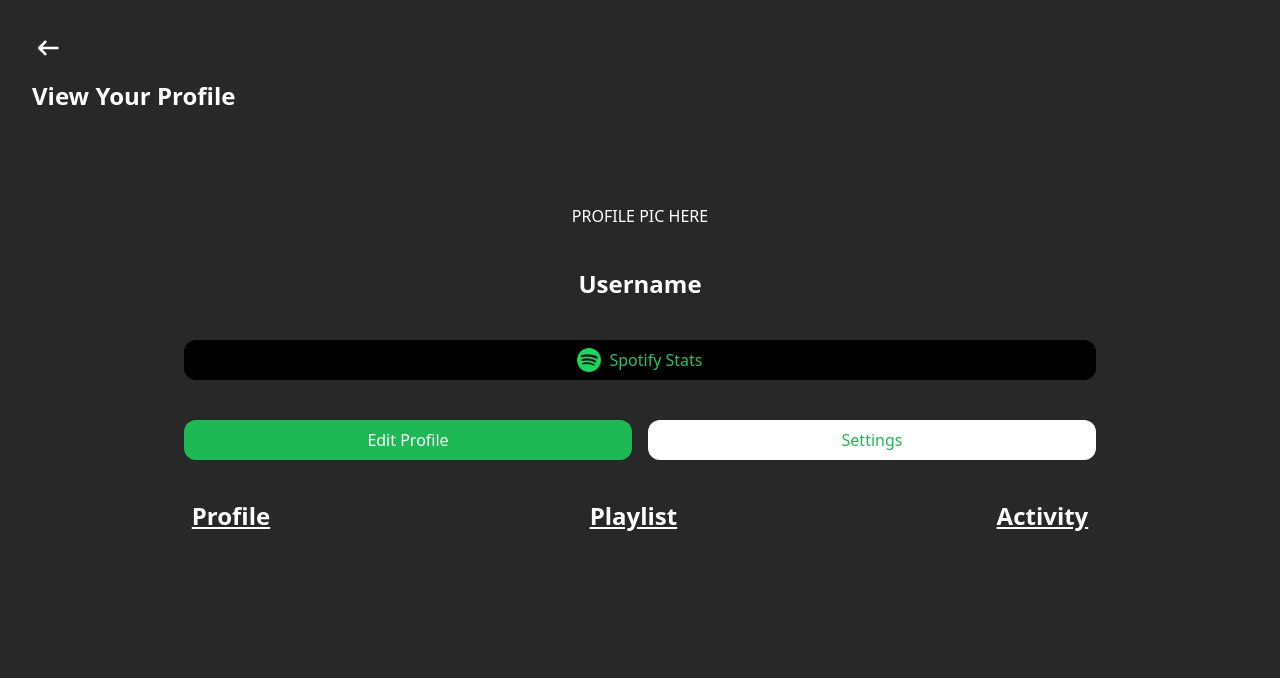
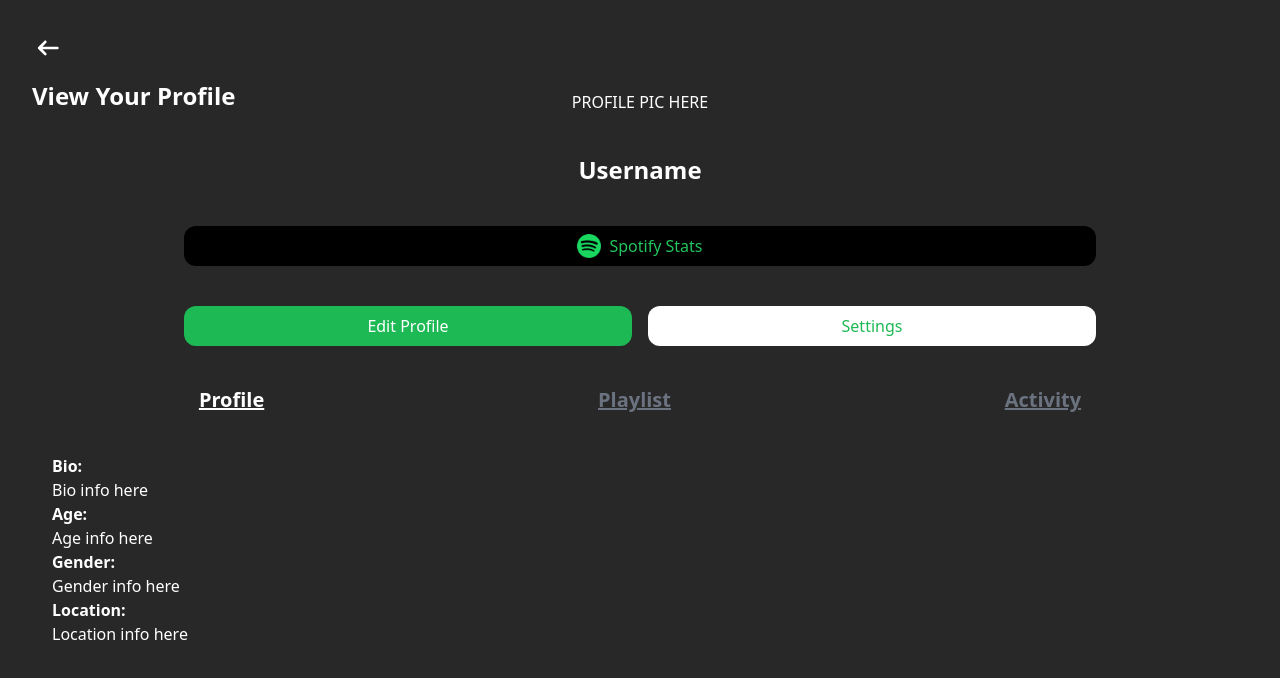
Before and after one commit to Sam-Wonjae-Lee/Matchify-Frontend, a Next.js app: page /view_own_profile in a window 1280 px wide. Shown: the top 678 px of the page. Built offline with nearby package versions, Linux system fonts and the light colour scheme.

Commit message:
Updated view own profile by adding tabs

```diff
--- a/pages/view_own_profile.tsx
+++ b/pages/view_own_profile.tsx
@@ -1,8 +1,11 @@
 import type { NextPage } from 'next'
 import Head from 'next/head'
 import Background from '@/components/background'
+import { useState } from 'react'
 
 const ViewOwnProfie = () => {
+    const [activeTab, setActiveTab] = useState('profile');
+
     return (
         <div className="h-screen w-screen" style={{ backgroundColor: '#282828' }}>
             <Head>
@@ -59,22 +62,55 @@ const ViewOwnProfie = () => {
                         </button>
                     </div>
 
-                    {/* Profile, Playlist, Activity */}
+                    {/* Profile, Playlist, Activity Tabs */}
                     <div className="flex w-full justify-around mt-10">
-                        {/* Profile */}
-                        <div>
-                            <p className="text-white text-2xl font-bold underline">Profile</p>
-                        </div>
+                        <button
+                            className={`text-xl font-bold underline ${activeTab === 'profile' ? 'text-white' : 'text-gray-500'}`}
+                            onClick={() => setActiveTab('profile')}
+                        >
+                            Profile
+                        </button>
+                        <button
+                            className={`text-xl font-bold underline ${activeTab === 'playlist' ? 'text-white' : 'text-gray-500'}`}
+                            onClick={() => setActiveTab('playlist')}
+                        >
+                            Playlist
+                        </button>
+                        <button
+                            className={`text-xl font-bold underline ${activeTab === 'activity' ? 'text-white' : 'text-gray-500'}`}
+                            onClick={() => setActiveTab('activity')}
+                        >
+                            Activity
+                        </button>
+                    </div>
 
-                        {/* Playlist */}
-                        <div>
-                            <p className="text-white text-2xl font-bold underline">Playlist</p>
-                        </div>
+                    {/* Tab Content */}
+                    <div className="w-full mt-10">
+                        {activeTab === 'profile' && (
+                            <div className="ml-5">
+                                <p className="text-white font-bold">Bio:</p>
+                                <p className="text-white">Bio info here</p>
 
-                        {/* Activity */}
-                        <div>
-                            <p className="text-white text-2xl font-bold underline">Activity</p>
-                        </div>
+                                <p className="text-white font-bold">Age:</p>
+                                <p className="text-white">Age info here</p>
+
+                                <p className="text-white font-bold">Gender:</p>
+                                <p className="text-white">Gender info here</p>
+
+                                <p className="text-white font-bold">Location:</p>
+                                <p className="text-white">Location info here</p>
+                            </div>
+                        )}
+                        {activeTab === 'playlist' && (
+                            <div>
+                                <p className="text-white">Playlist Content Here</p>
+                            </div>
+                        )}
+                        {activeTab === 'activity' && (
+                            <div>
+                                <p className="text-white">Activity Content Here</p>
+                            </div>
+                        )}
                     </div>
 
                 </div>
```
